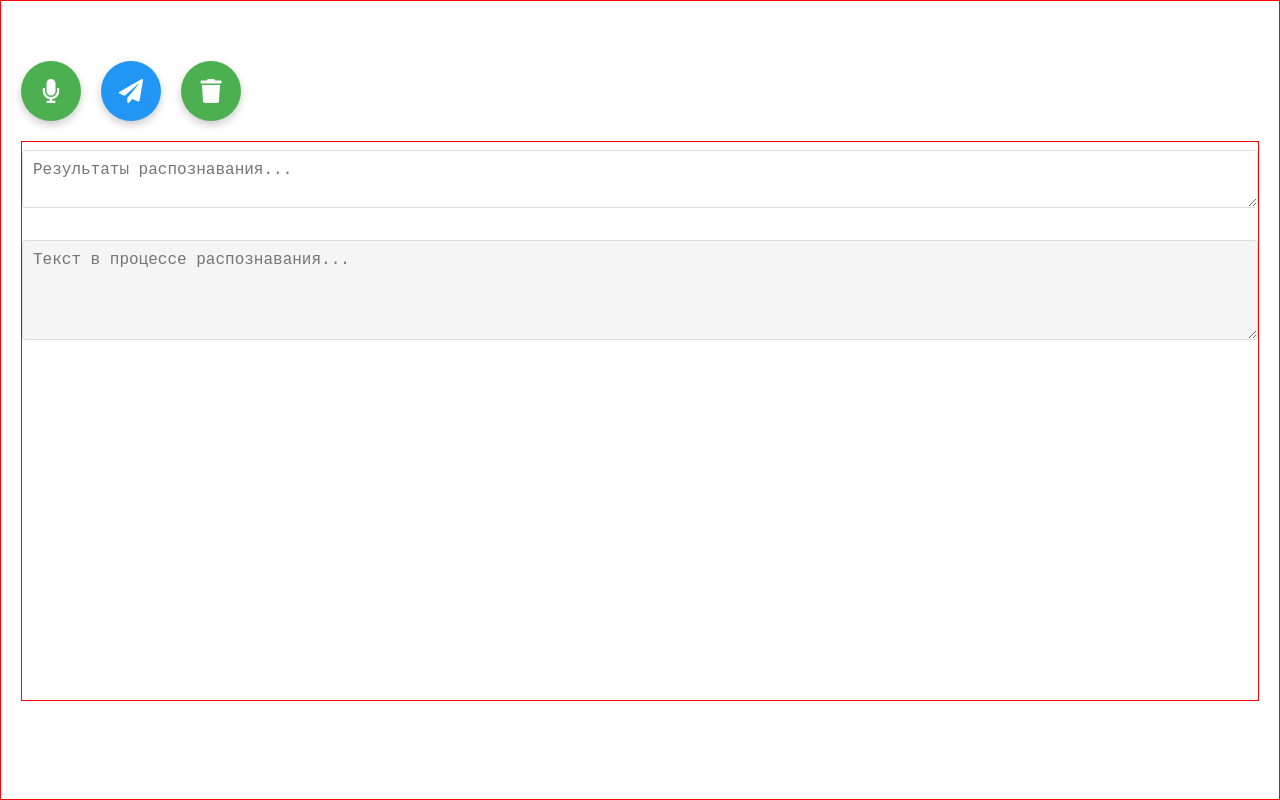
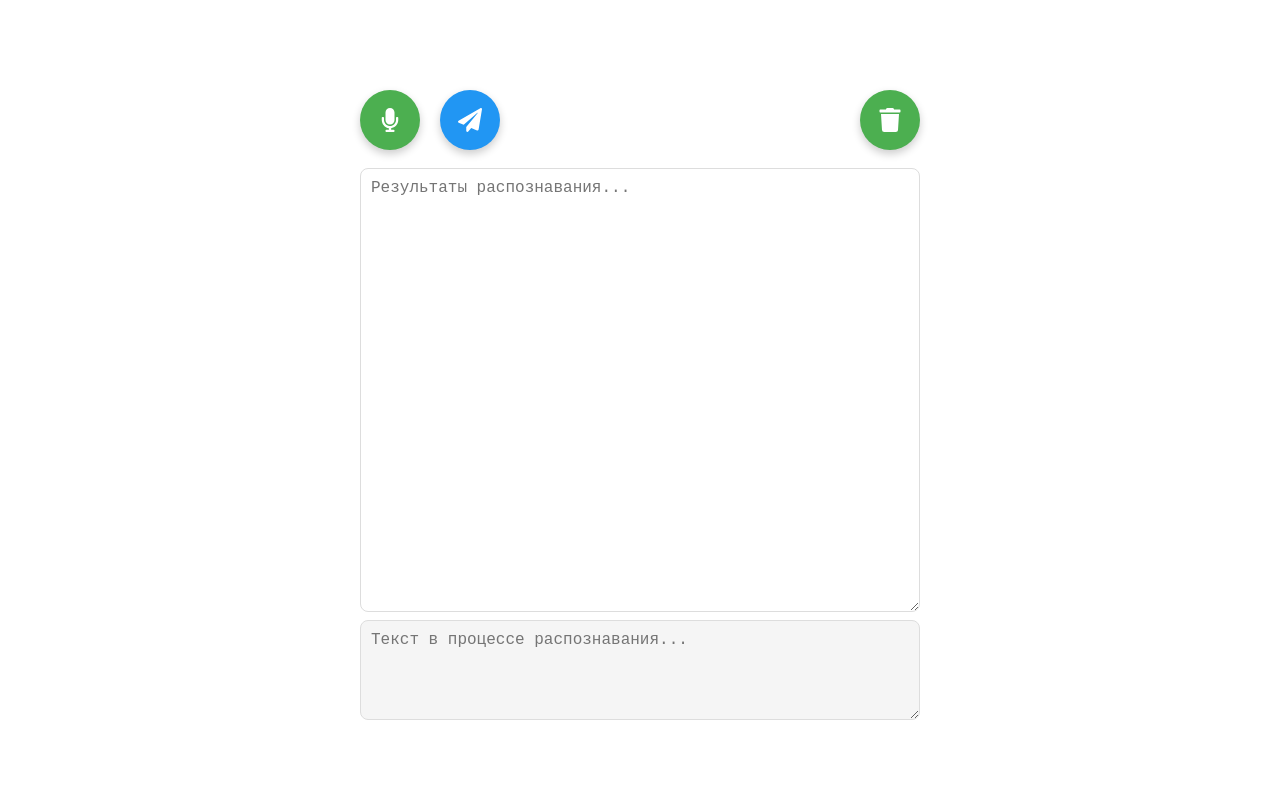
Before and after one commit to gitpshub/vn, a React (Vite) app: page / in a window 1280 px wide. Built offline with nearby package versions, Linux system fonts and the light colour scheme.

Commit message:
feat: add error form

```diff
--- a/src/App.tsx
+++ b/src/App.tsx
@@ -1,6 +1,12 @@
 import { useState, useCallback } from 'react';
 import { useSpeechRecognition } from './useSpeechRecognition';
-import { FaMicrophone, FaMicrophoneSlash, FaPaperPlane, FaTrash, FaRedo } from 'react-icons/fa';
+import {
+  FaMicrophone,
+  FaMicrophoneSlash,
+  FaPaperPlane,
+  FaTrash,
+} from 'react-icons/fa';
+import ErrorForm from './components/ErrorForm';
 
 const App = () => {
   const [text, setText] = useState('');
@@ -8,19 +14,21 @@ const App = () => {
   const [submitting, setSubmitting] = useState(false);
 
   const handleFinalResult = useCallback((result: string) => {
-    setText(prev => `${prev} ${result}`.trim());
+    setText((prev) => `${prev} ${result}`.trim());
     setInterimText('');
   }, []);
 
-  const { listening, error, startListening, stopListening } = useSpeechRecognition(
-    handleFinalResult,
-    setInterimText
-  );
+  const handleInterimResult = useCallback((result: string) => {
+    setInterimText(result);
+  }, []);
+
+  const { listening, error, startListening, stopListening } =
+    useSpeechRecognition(handleFinalResult, handleInterimResult);
 
   const toggleListening = () => {
     if (listening) {
       stopListening();
-      setText(prev => `${prev} ${interimText}`.trim());
+      setText((prev) => `${prev} ${interimText}`.trim());
       setInterimText('');
     } else {
       startListening();
@@ -53,31 +61,15 @@ const App = () => {
   };
 
   const handleTrash = () => {
-    setText("");
-  }
-
-  const handleReload = () => {
-    window.location.reload();
-  }
+    setText('');
+  };
 
   return (
     <div className='main'>
+      {error != null && <ErrorForm error={error} />}
 
-      { error &&
-        <div>
-          <button
-            onClick={handleReload}
-            style={{
-              backgroundColor: 'red',
-              width: '100%',
-              borderRadius: '32px'
-            }}
-          >
-            <FaRedo/>{error}
-          </button>
-        </div>
-      }
-
+      {error == null && (
+        <>
           <div className='buttons'>
             <button
               onClick={toggleListening}
@@ -90,82 +82,65 @@ const App = () => {
 
             <button
               onClick={handleSubmit}
-          disabled={submitting || !text}
+              disabled={submitting || !text || listening}
               style={{
                 backgroundColor: submitting ? '#999' : '#2196F3',
               }}
             >
-          {submitting ? <FaPaperPlane/> : <FaPaperPlane/>}
+              {submitting ? <FaPaperPlane /> : <FaPaperPlane />}
             </button>
 
             <button
               onClick={handleTrash}
               style={{
                 backgroundColor: '#4CAF50',
+                marginLeft: 'auto'
               }}
             >
-          <FaTrash/>
+              <FaTrash />
             </button>
-
           </div>
 
-      <div className="texts">
-      <div style={{ marginBottom: '20px' }}>
-        {/* <label>
-          Окончательный текст: */}
+          <div className='texts'>
+            {/* <div style={{ marginBottom: '20px' }}> */}
             <textarea
               value={text}
               onChange={(e) => setText(e.target.value)}
-            placeholder="Результаты распознавания..."
+              placeholder='Результаты распознавания...'
               style={{
-              width: '100%',
-              height: '100%',
-              padding: '10px',
-              marginTop: '8px',
-              fontSize: '16px',
-              border: '1px solid #ddd',
-              borderRadius: '4px'
+                flexGrow: '1',
               }}
             />
-        {/* </label> */}
-      </div>
+            {/* </div> */}
 
-      <div>
-        {/* <label>
-          Промежуточный текст: */}
+            {/* <div> */}
             <textarea
               value={interimText}
               readOnly
-            placeholder="Текст в процессе распознавания..."
+              placeholder='Текст в процессе распознавания...'
               style={{
-              width: '100%',
-              height: '100px',
-              padding: '10px',
-              marginTop: '8px',
-              fontSize: '16px',
                 backgroundColor: '#f5f5f5',
-              color: '#666',
-              border: '1px solid #ddd',
-              borderRadius: '4px'
               }}
             />
-        {/* </label> */}
-      </div>
+            {/* </div> */}
 
-      {listening && (
-        <div style={{
+            {/* {listening && (
+                <div
+                  style={{
                     marginTop: '10px',
                     color: '#4CAF50',
                     display: 'flex',
                     alignItems: 'center',
-          gap: '8px'
-        }}>
-          <div className="pulsating-dot" />
+                    gap: '8px',
+                  }}
+                >
+                  <div className='pulsating-dot' />
                   Идет запись...
                 </div>
+              )} */}
+          </div>
+        </>
       )}
-      </div>
-
     </div>
   );
 };
--- /dev/null
+++ b/src/components/ErrorForm.tsx
@@ -0,0 +1,29 @@
+import React from 'react';
+import { FaRedo } from 'react-icons/fa';
+
+interface ErrorFormProps {
+  error: string | null;
+}
+
+const ErrorForm: React.FC<ErrorFormProps> = ({ error }) => {
+  const handleReload = () => {
+    window.location.reload();
+  };
+
+  return (
+    <div className='error'>
+      <div><b>Ошибка распознавания</b></div>
+      <div className='error-message'>{error}</div>
+      <button
+        onClick={handleReload}
+        style={{
+          backgroundColor: 'red',
+        }}
+      >
+        <FaRedo />
+      </button>
+    </div>
+  );
+};
+
+export default ErrorForm;
--- a/src/index.css
+++ b/src/index.css
@@ -4,16 +4,51 @@
 
 body {
   margin: 0;
-  font-family: -apple-system, BlinkMacSystemFont, 'Segoe UI', 'Roboto', 'Oxygen',
+  font-family: 'Segoe UI', 'Roboto', 'Oxygen',
     'Ubuntu', 'Cantarell', 'Fira Sans', 'Droid Sans', 'Helvetica Neue',
     sans-serif;
   -webkit-font-smoothing: antialiased;
   -moz-osx-font-smoothing: grayscale;
-  border: 1px solid red;
+  /* border: 1px solid red; */
   height: 100vh;
 }
 
-.pulsating-dot {
+/* ---------------- */
+
+#root {
+  height: 100%;
+  display: flex;
+  justify-items: center;
+  align-items: center;
+}
+
+.main {
+  max-width: 600px;
+  width: 100%;
+  margin: 0 auto;
+  padding: 20px;
+
+}
+
+.error {
+  color: red;
+  font-size: 32px;
+  display: flex;
+  flex-direction: column;
+  justify-items: center;
+  align-items: center;
+  text-align: center;
+  gap: 20px;
+}
+
+.error-message {
+  font-size: 24px;
+}
+
+
+/* ---------------- */
+
+/* .pulsating-dot {
   width: 12px;
   height: 12px;
   background: #4CAF50;
@@ -25,13 +60,9 @@ body {
   0% { transform: scale(0.9); }
   50% { transform: scale(1.1); }
   100% { transform: scale(0.9); }
-}
+} */
 
-.main {
-  /* max-width: 600px; */
-  margin: 20px auto;
-  padding: 20px;
-}
+
 
 button {
   color: white;
@@ -48,12 +79,25 @@ button {
 }
 
 .buttons {
-  margin: 20px 0;
+  margin: 10px 0;
   display: flex;
   gap: 20px;
 }
 
 .texts {
-  border: 1px solid red;
+  /* border: 1px solid red; */
   height: 70vh;
+  display: flex;
+  flex-direction: column;
 }
+
+textarea {
+  width: 100%;
+  height: 100px;
+  padding: 10px;
+  margin-top: 8px;
+  font-size: 16px;
+  color: #666;
+  border: 1px solid #ddd;
+  border-radius: 8px;
+}
--- a/src/useSpeechRecognition.ts
+++ b/src/useSpeechRecognition.ts
@@ -51,7 +51,7 @@ export const useSpeechRecognition = (
     };
 
     recognition.onerror = (event: SpeechRecognitionErrorEvent) => {
-      setError(`Ошибка распознавания: ${event.error}`);
+      setError(`${event.error}`);
     };
 
     recognition.onend = () => {
```
Lines whose indentation alone changed are shown as unchanged.
